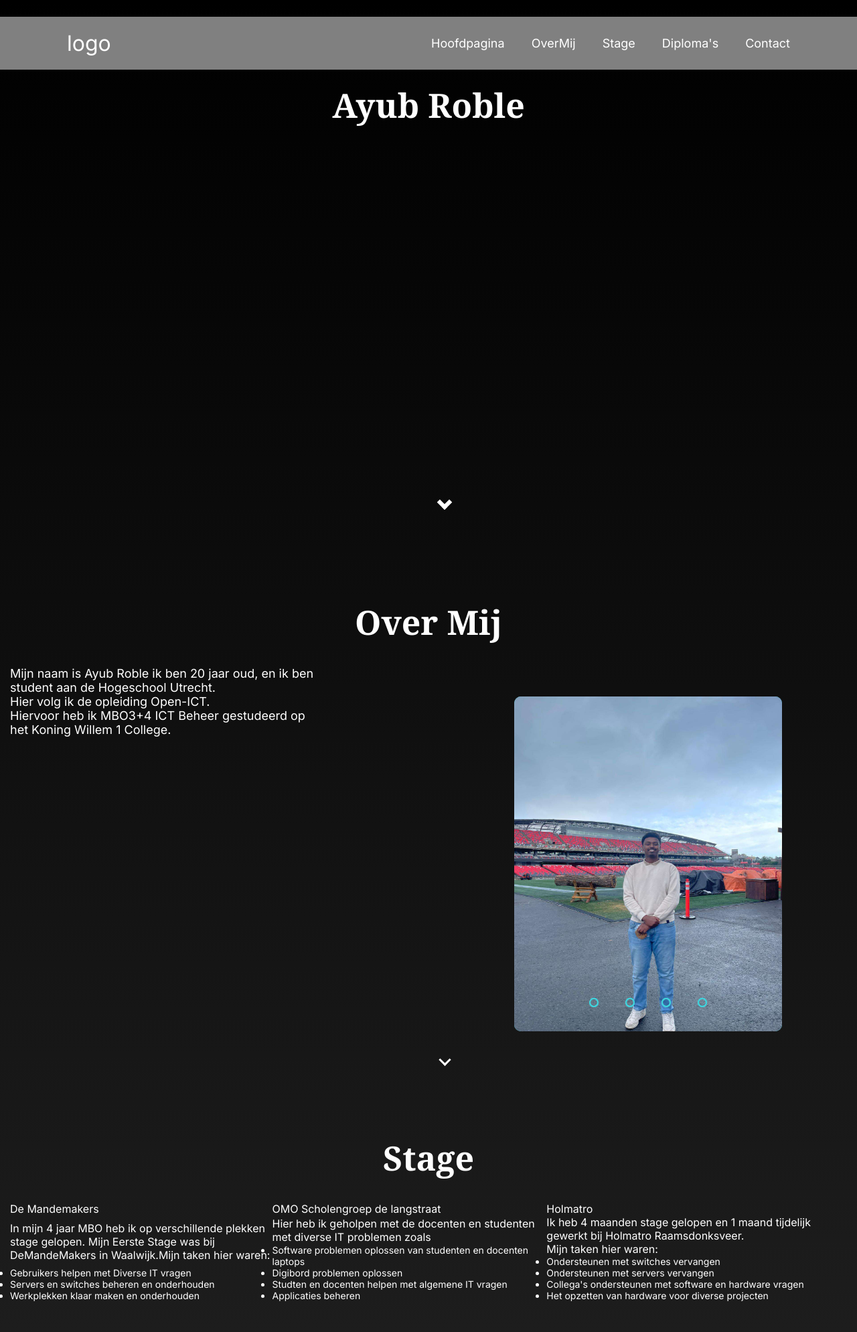
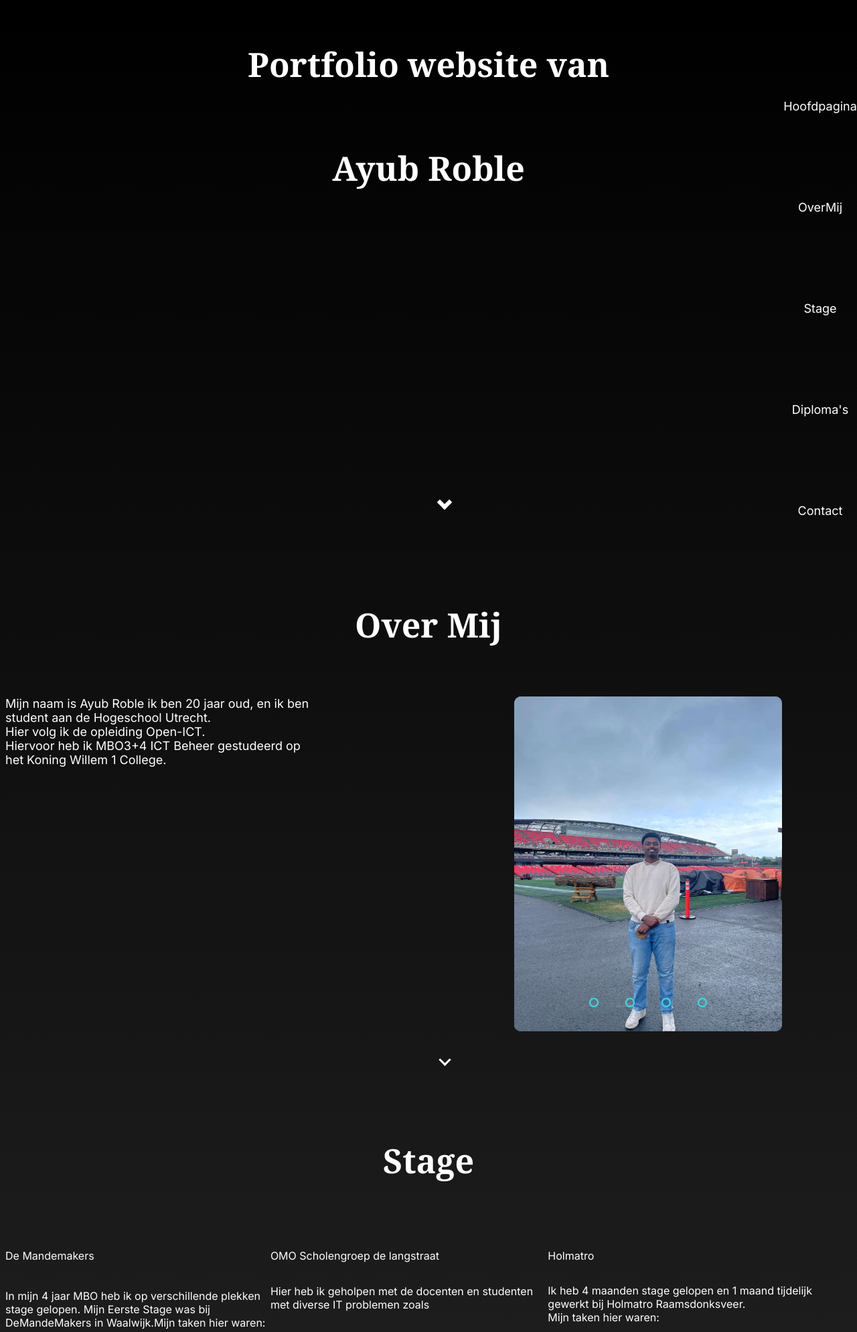
Before and after one commit to AyubRoble/portofolio-website, a PHP site: the page made by portofolio website/portofolio.html in a window 1280 px wide. Shown: the top 1989 px of the page at 67% size. Run offline with PHP 8.4, Linux system fonts and the light colour scheme.

Commit message:
die naviiii werkt broer

```diff
--- a/portofolio website/portfolio.css
+++ b/portofolio website/portfolio.css
@@ -2,7 +2,6 @@ body{
     background: linear-gradient(to bottom, black, rgb(59, 59, 59));
     background-repeat: no-repeat;
     background-attachment: scroll;
-    margin: 15px;
     padding-top: 10px;
     font-family: 'Inter', sans-serif;
 }
@@ -363,35 +362,26 @@ a.scroll-btn-4{
     height: 0;
 }
 
-*{
-    margin: 0;
-    padding: 0;
-    box-sizing: border-box;
 
-}
 
 .header{
     position: fixed;
     top: 0;
     right: 0;
-    width: 100%;
-    padding: 20px 100px;
-    background: grey;
-    display: flex;
-    justify-content: space-between;
-    align-items: center;
-    z-index: 100;
+    width: 150px;
+    height: 100%;
+    padding: 20px auto;
+    background: ;
+
 }
 
-.logo{
-    font-size: 32px;
-    color: white;
-    text-decoration: none;
-}
+
 
 .navbar {
     display: flex;
-    justify-content: flex-end; /* Align items to the right */
+    flex-direction: column;
+    align-items: center;
+    justify-content: space-evenly;
 }
 
 .navbar a {
@@ -400,7 +390,7 @@ a.scroll-btn-4{
     color: white;
     text-decoration: none;
     margin-left: 40px;
-
+    padding-top: 130px;
 }
 
 .navbar a::before{
--- a/portofolio website/portofolio.html
+++ b/portofolio website/portofolio.html
@@ -17,7 +17,6 @@
         <h1>Ayub Roble </h1>
         <div>
           <header class="header">
-            <a href="#" class="logo"> logo</a>
 
             <nav class="navbar">
                 <a href="#section-1"> Hoofdpagina</a>
```
